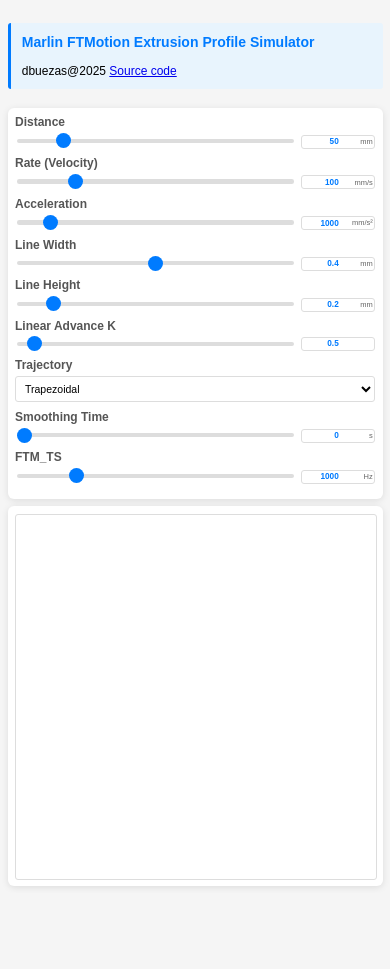
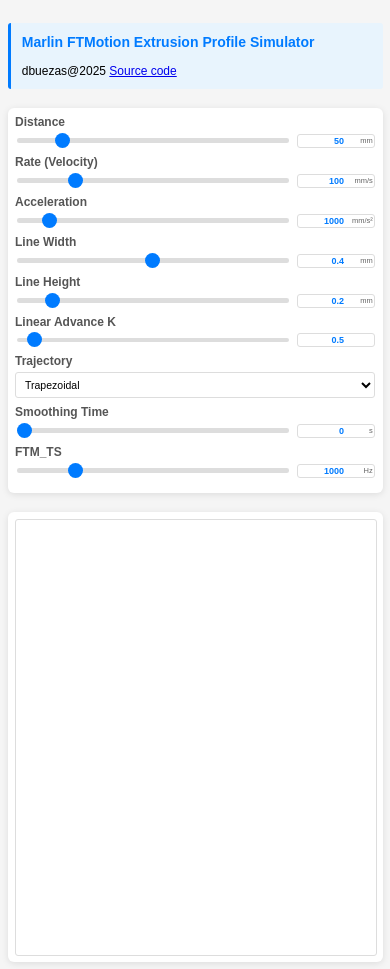
Before and after one commit to dbuezas/ftmotion-extrusion-simulator, a website: page index.html in a window 390 px wide. Before the commit the page ends 893 px from the top, so only its background shows below. Drawn offline with Linux system fonts and the light colour scheme.

Commit message:
fix mobile css

```diff
--- a/index.html
+++ b/index.html
@@ -18,7 +18,14 @@
           <div class="slider-container">
             <input type="range" id="distance" class="slider" min="0" max="100" step="1" value="15" />
             <div class="input-wrapper">
-              <input type="number" id="distance-value" class="value" value="50" step="1" />
+              <input
+                inputmode="decimal"
+                pattern="[0-9]*[.,]?[0-9]*"
+                id="distance-value"
+                class="value"
+                value="50"
+                step="1"
+              />
               <span class="unit">mm</span>
             </div>
           </div>
@@ -29,7 +36,14 @@
           <div class="slider-container">
             <input type="range" id="rate" class="slider" min="1" max="500" step="1" value="100" />
             <div class="input-wrapper">
-              <input type="number" id="rate-value" class="value" value="100" step="1" />
+              <input
+                inputmode="decimal"
+                pattern="[0-9]*[.,]?[0-9]*"
+                id="rate-value"
+                class="value"
+                value="100"
+                step="1"
+              />
               <span class="unit">mm/s</span>
             </div>
           </div>
@@ -40,7 +54,14 @@
           <div class="slider-container">
             <input type="range" id="acceleration" class="slider" min="1" max="10000" step="10" value="1000" />
             <div class="input-wrapper">
-              <input type="number" id="acceleration-value" class="value" value="1000" step="10" />
+              <input
+                inputmode="decimal"
+                pattern="[0-9]*[.,]?[0-9]*"
+                id="acceleration-value"
+                class="value"
+                value="1000"
+                step="10"
+              />
               <span class="unit">mm/s²</span>
             </div>
           </div>
@@ -51,7 +72,14 @@
           <div class="slider-container">
             <input type="range" id="line-width" class="slider" min="0.2" max="0.6" step="0.01" value="0.4" />
             <div class="input-wrapper">
-              <input type="number" id="line-width-value" class="value" value="0.4" step="0.01" />
+              <input
+                inputmode="decimal"
+                pattern="[0-9]*[.,]?[0-9]*"
+                id="line-width-value"
+                class="value"
+                value="0.4"
+                step="0.01"
+              />
               <span class="unit">mm</span>
             </div>
           </div>
@@ -62,7 +90,14 @@
           <div class="slider-container">
             <input type="range" id="layer-height" class="slider" min="0.1" max="1.0" step="0.1" value="0.2" />
             <div class="input-wrapper">
-              <input type="number" id="layer-height-value" class="value" value="0.2" step="0.1" />
+              <input
+                inputmode="decimal"
+                pattern="[0-9]*[.,]?[0-9]*"
+                id="layer-height-value"
+                class="value"
+                value="0.2"
+                step="0.1"
+              />
               <span class="unit">mm</span>
             </div>
           </div>
@@ -72,7 +107,7 @@
           <label for="k-factor">Linear Advance K</label>
           <div class="slider-container">
             <input type="range" id="k-factor" class="slider" min="0" max="1" step="0.01" value="0.04" />
-            <input type="number" id="k-value" class="value" value="0.5" step="0.01" />
+            <input inputmode="decimal" pattern="[0-9]*[.,]?[0-9]*" id="k-value" class="value" value="0.5" step="0.01" />
           </div>
         </div>
 
@@ -88,7 +123,14 @@
           <label for="acc-overshoot">Acceleration Overshoot</label>
           <div class="slider-container">
             <input type="range" id="acc-overshoot" class="slider" min="1.25" max="1.875" step="0.001" value="1.5" />
-            <input type="number" id="overshoot-value" class="value" value="1.5" step="0.001" />
+            <input
+              inputmode="decimal"
+              pattern="[0-9]*[.,]?[0-9]*"
+              id="overshoot-value"
+              class="value"
+              value="1.5"
+              step="0.001"
+            />
           </div>
         </div>
 
@@ -97,7 +139,14 @@
           <div class="slider-container">
             <input type="range" id="smoothing-time" class="slider" min="0" max="0.1" step="0.001" value="0" />
             <div class="input-wrapper">
-              <input type="number" id="smoothing-time-value" class="value" value="0" step="0.001" />
+              <input
+                inputmode="decimal"
+                pattern="[0-9]*[.,]?[0-9]*"
+                id="smoothing-time-value"
+                class="value"
+                value="0"
+                step="0.001"
+              />
               <span class="unit">s</span>
             </div>
           </div>
@@ -108,7 +157,14 @@
           <div class="slider-container">
             <input type="range" id="ftm-fs" class="slider" min="500" max="3000" step="100" value="1000" />
             <div class="input-wrapper">
-              <input type="number" id="ftm-fs-value" class="value" value="1000" step="100" />
+              <input
+                inputmode="decimal"
+                pattern="[0-9]*[.,]?[0-9]*"
+                id="ftm-fs-value"
+                class="value"
+                value="1000"
+                step="100"
+              />
               <span class="unit">Hz</span>
             </div>
           </div>
--- a/src/plotter.ts
+++ b/src/plotter.ts
@@ -169,7 +169,7 @@
     const eVelocity = derivate(ePosition, dt);
     const eAcceleration = derivate(eVelocity, dt);
 
-    const plotHeight = (height - 40) / 3;
+    const plotHeight = height / 3;
     // Draw position plot (top third) with both traces
     this.drawPlotWithE(
       profile,
--- a/styles.css
+++ b/styles.css
@@ -63,21 +63,15 @@
   flex: 1;
 }
 
-.value {
-  min-width: 5rem;
-  text-align: right;
-  font-weight: bold;
+input.value {
   color: #007bff;
-}
-
-input.value {
   width: 2.8125rem;
   text-align: right;
   font-weight: bold;
   color: #007bff;
   border: 0.0625rem solid #ddd;
   border-radius: 0.25rem;
-  padding: 0.125rem 1.25rem 0.125rem 0.25rem;
+  padding-right: 2.5rem;
   font-size: 0.75rem;
   position: relative;
 }
@@ -124,7 +118,7 @@
 }
 
 .plots {
-  /* flex: 1; */
+  flex: 1;
   background: white;
   height: 40rem;
   padding: 1.25rem;
@@ -159,12 +153,7 @@
 }
 
 /* Mobile styles */
-@media (max-height: 48rem) {
-  input.value {
-    padding: 0.125rem 2rem 0.125rem 0.25rem;
-  }
-}
-@media (max-width: 48rem) {
+@media (max-width: 768px) {
   body {
     padding: 0.625rem;
     max-width: none;
@@ -174,7 +163,6 @@
 
   .container {
     flex-direction: column;
-    gap: 0.3125rem;
   }
 
   .controls {
@@ -194,7 +182,7 @@
     font-size: 0.875rem;
   }
 
-  input.value {
+  input3.value {
     width: 2.5rem;
     font-size: 0.6875rem;
     padding: 0.125rem 2rem 0.125rem 0.25rem;
@@ -212,7 +200,8 @@
   }
 
   .plots {
-    height: 60vh;
+    height: 600px;
+    flex: none;
     padding: 0.625rem;
     width: 100%;
     box-sizing: border-box;
```
